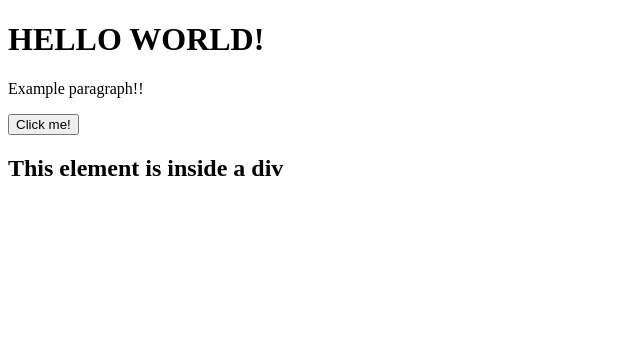
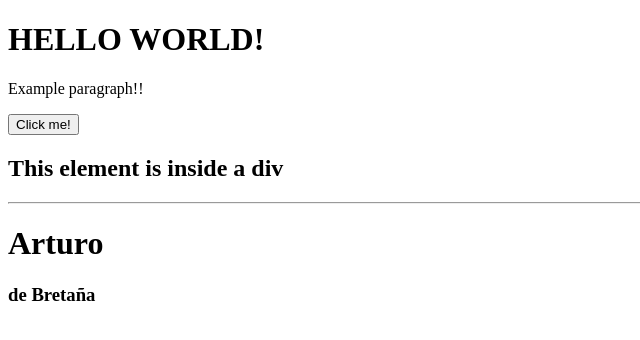
Before and after one commit to alvinoDev/react, a React (Vite) app in the folder 02-first-steps/: page / in a window 1280 px wide. Shown: the top 340 px of the page, without its empty margins (0-640 px from the left). Built offline with nearby package versions, Linux system fonts and the light colour scheme.

Commit message:
feat: Ejercicio con segundo componente

```diff
--- /dev/null
+++ b/02-first-steps/src/MyAwesomeApp.tsx
@@ -0,0 +1,19 @@
+// Forma Tradicional
+// export function MyAwesomeApp() {
+//   return (
+//     <>
+//       <h1>Arturo</h1>
+//       <h3>de Bretaña</h3>
+//     </>
+//   )
+// }
+
+// Forma Moderna
+export const MyAwesomeApp = () => {
+  return (
+    <>
+      <h1>Arturo</h1>
+      <h3>de Bretaña</h3>
+    </>
+  )
+}
--- a/02-first-steps/src/main.tsx
+++ b/02-first-steps/src/main.tsx
@@ -1,9 +1,12 @@
 import { StrictMode } from 'react'
 import { createRoot } from 'react-dom/client'
 import { FirstStepsApp } from './FirstStepsApp'
+import { MyAwesomeApp } from './MyAwesomeApp'
 
 createRoot(document.getElementById('root')!).render(
   <StrictMode>
-    <FirstStepsApp/>
+    <FirstStepsApp />
+    <hr />
+    <MyAwesomeApp />
   </StrictMode>,
 )
```
